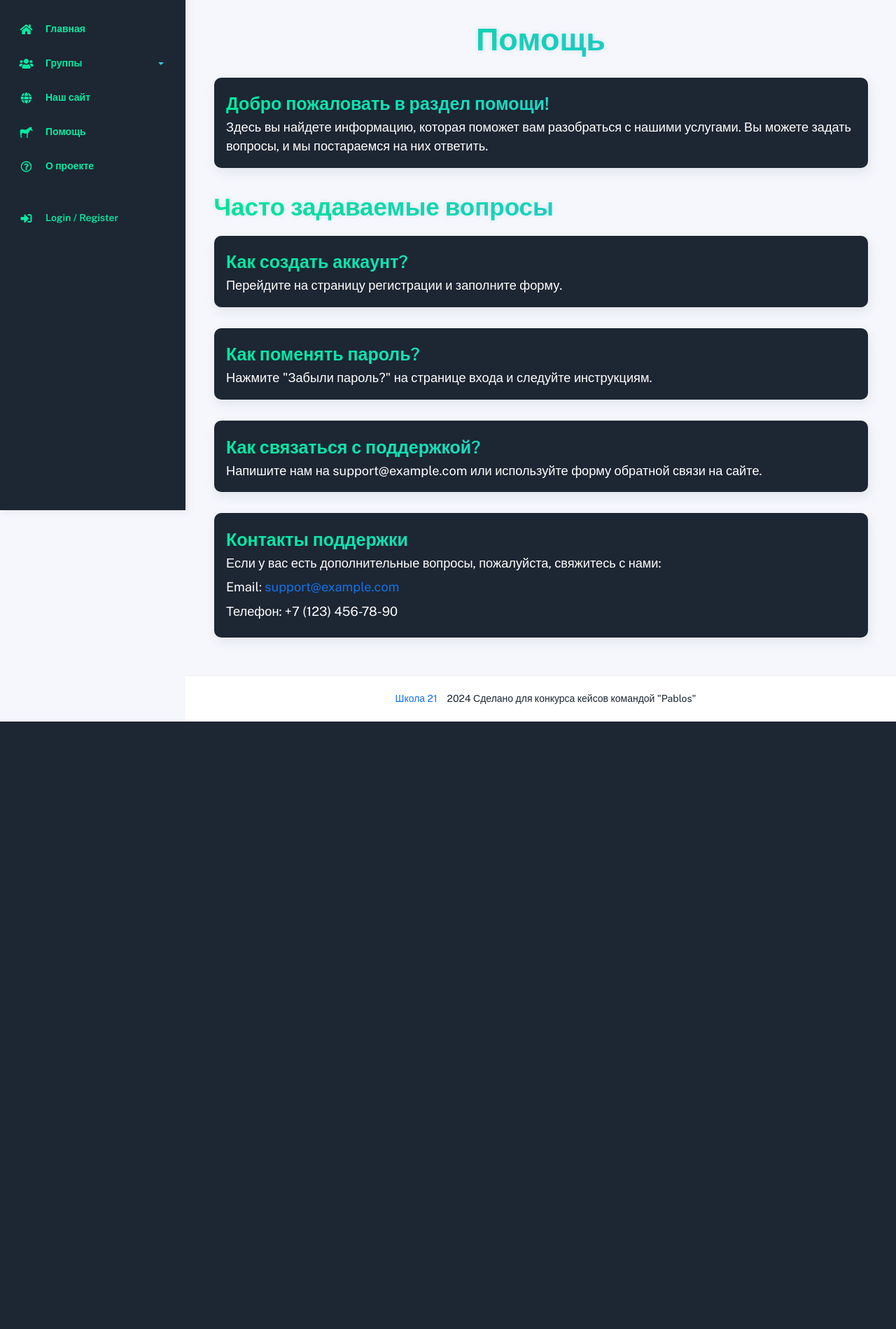
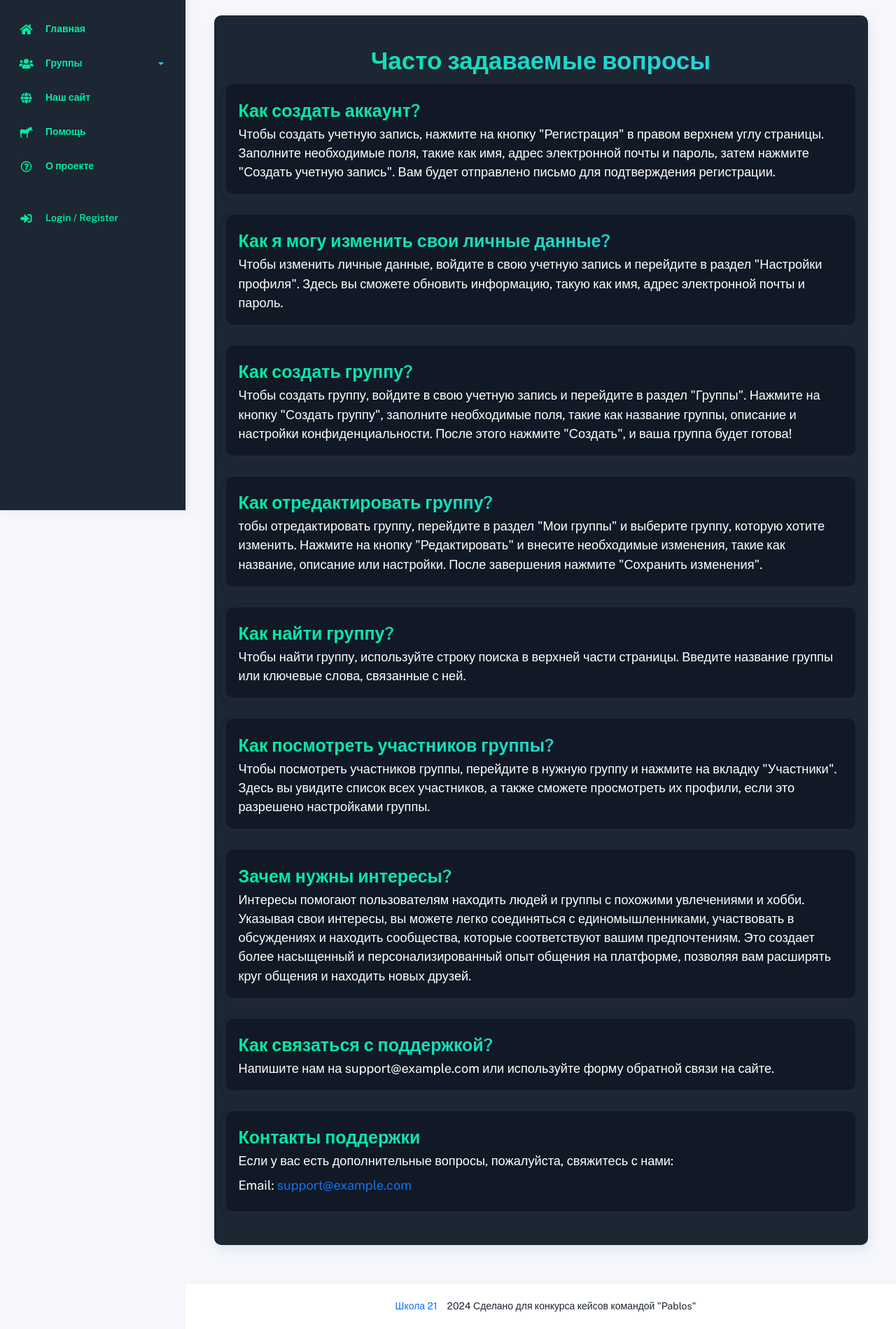
Before and after one commit to TolyanL/school21-case, a Django app: page /help in a window 1280 px wide. Shown: the part 71-1970 px from the top of the page at 70% size. Before the commit the page ends 1102 px from the top, so only its background shows below. Run offline with Django 5.2, Linux system fonts and the light colour scheme; data that the repository does not hold is empty; some libraries are stand-ins or nearby versions.

Commit message:
edit help page

```diff
--- a/school21_case/templates/help.html
+++ b/school21_case/templates/help.html
@@ -6,54 +6,71 @@
 
 {% block content %}
 <div class="container">
-    <h1 class="text-center gradient-right" style="font-size: 45px; font-weight: bold; text-shadow:
-    3px 3px 4px rgba(0, 0, 0, 0.025),
-    -3px -3px 4px rgba(0, 0, 0, 0.025),
-    -3px 3px 4px rgba(0, 0, 0, 0.025),
-    3px -3px 4px rgba(0, 0, 0, 0.025);">Помощь</h1>
-
-    <!-- Блок с текстом -->
-    <div class="card mt-4">
+    <div class="card">
         <div class="card-body">
-            <h5 class="card-title gradient-right" style="font-size: 25px;">Добро пожаловать в раздел помощи!</h5>
-            <p class="card-text text-white h5">Здесь вы найдете информацию, которая поможет вам разобраться с нашими услугами. Вы можете задать вопросы, и мы постараемся на них ответить.</p>
-            <!-- Здесь вы можете добавить свой текст -->
+            <h1 class="mt-4 gradient-right text-center" style="font-size: 35px; font-weight: bold;">Часто задаваемые вопросы</h1>
+            <div class="card card-attention">
+                <div class="card-body">
+                    <h5 class="card-title gradient-right" style="font-size: 25px;">Как создать аккаунт?</h5>
+                    <p class="card-text text-white h5">Чтобы создать учетную запись, нажмите на кнопку "Регистрация" в правом верхнем углу страницы. Заполните необходимые поля, такие как имя, адрес электронной почты и пароль, затем нажмите "Создать учетную запись". Вам будет отправлено письмо для подтверждения регистрации.</p>
                 </div>
             </div>
-
-    <!-- Часто задаваемые вопросы -->
-    <h2 class="mt-4 gradient-right" style="font-size: 35px; font-weight: bold; text-shadow:
-    3px 3px 4px rgba(0, 0, 0, 0.025),
-    -3px -3px 4px rgba(0, 0, 0, 0.025),
-    -3px 3px 4px rgba(0, 0, 0, 0.025),
-    3px -3px 4px rgba(0, 0, 0, 0.025);">Часто задаваемые вопросы</h2>
-    <div class="card mt-3">
-        <div class="card-body">
-            <h5 class="card-title gradient-right" style="font-size: 25px;">Как создать аккаунт?</h5>
-            <p class="card-text text-white h5">Перейдите на страницу регистрации и заполните форму.</p>
-        </div>
-    </div>
-    <div class="card mt-3">
+            <!-- <div class="card card-attention">
                 <div class="card-body">
                     <h5 class="card-title gradient-right" style="font-size: 25px;">Как поменять пароль?</h5>
                     <p class="card-text text-white h5">Нажмите "Забыли пароль?" на странице входа и следуйте инструкциям.</p>
                 </div>
+            </div> -->
+            <div class="card card-attention">
+                <div class="card-body">
+                    <h5 class="card-title gradient-right" style="font-size: 25px;">Как я могу изменить свои личные данные?</h5>
+                    <p class="card-text text-white h5">Чтобы изменить личные данные, войдите в свою учетную запись и перейдите в раздел "Настройки профиля". Здесь вы сможете обновить информацию, такую как имя, адрес электронной почты и пароль.</p>
                 </div>
-    <div class="card mt-3">
+            </div>
+            <div class="card card-attention">
+                <div class="card-body">
+                    <h5 class="card-title gradient-right" style="font-size: 25px;"> Как создать группу? </h5>
+                    <p class="card-text text-white h5"> Чтобы создать группу, войдите в свою учетную запись и перейдите в раздел "Группы". Нажмите на кнопку "Создать группу", заполните необходимые поля, такие как название группы, описание и настройки конфиденциальности. После этого нажмите "Создать", и ваша группа будет готова!</p>
+                </div>
+            </div>
+            <div class="card card-attention">
+                <div class="card-body">
+                    <h5 class="card-title gradient-right" style="font-size: 25px;"> Как отредактировать группу? </h5>
+                    <p class="card-text text-white h5"> тобы отредактировать группу, перейдите в раздел "Мои группы" и выберите группу, которую хотите изменить. Нажмите на кнопку "Редактировать" и внесите необходимые изменения, такие как название, описание или настройки. После завершения нажмите "Сохранить изменения". </p>
+                </div>
+            </div>
+            <div class="card card-attention">
+                <div class="card-body">
+                    <h5 class="card-title gradient-right" style="font-size: 25px;"> Как найти группу? </h5>
+                    <p class="card-text text-white h5"> Чтобы найти группу, используйте строку поиска в верхней части страницы. Введите название группы или ключевые слова, связанные с ней. </p>
+                </div>
+            </div>
+            <div class="card card-attention">
+                <div class="card-body">
+                    <h5 class="card-title gradient-right" style="font-size: 25px;"> Как посмотреть участников группы? </h5>
+                    <p class="card-text text-white h5"> Чтобы посмотреть участников группы, перейдите в нужную группу и нажмите на вкладку "Участники". Здесь вы увидите список всех участников, а также сможете просмотреть их профили, если это разрешено настройками группы. </p>
+                </div>
+            </div>
+            <div class="card card-attention">
+                <div class="card-body">
+                    <h5 class="card-title gradient-right" style="font-size: 25px;"> Зачем нужны интересы? </h5>
+                    <p class="card-text text-white h5"> Интересы помогают пользователям находить людей и группы с похожими увлечениями и хобби. Указывая свои интересы, вы можете легко соединяться с единомышленниками, участвовать в обсуждениях и находить сообщества, которые соответствуют вашим предпочтениям. Это создает более насыщенный и персонализированный опыт общения на платформе, позволяя вам расширять круг общения и находить новых друзей. </p>
+                </div>
+            </div>
+            <div class="card card-attention">
                 <div class="card-body">
                     <h5 class="card-title gradient-right" style="font-size: 25px;">Как связаться с поддержкой?</h5>
                     <p class="card-text text-white h5">Напишите нам на support@example.com или используйте форму обратной связи на сайте.</p>
                 </div>
             </div>
-    <!-- Добавьте свои вопросы и ответы здесь -->
-
-    <!-- Контакты поддержки -->
-    <div class="card mt-4">
+            <div class="card card-attention">
                 <div class="card-body">
                     <h5 class="card-title gradient-right" style="font-size: 25px;">Контакты поддержки</h5>
                     <p class="card-text text-white h5">Если у вас есть дополнительные вопросы, пожалуйста, свяжитесь с нами:</p>
                     <p class="text-white h5">Email: <a class="h5 text-primary" href="mailto:support@example.com">support@example.com</a></p>
-            <p class="text-white h5">Телефон: +7 (123) 456-78-90</p>
+                    <!-- <p class="text-white h5">Телефон: +7 (000) 000-00-00</p> -->
+                </div>
+            </div>
         </div>
     </div>
 </div>
```
Lines whose indentation alone changed are shown as unchanged.
